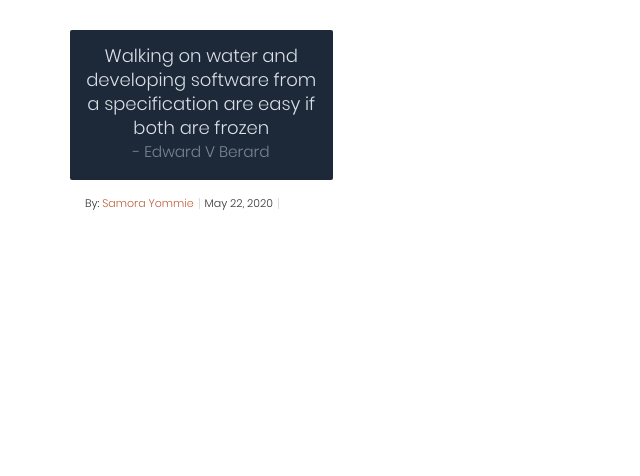
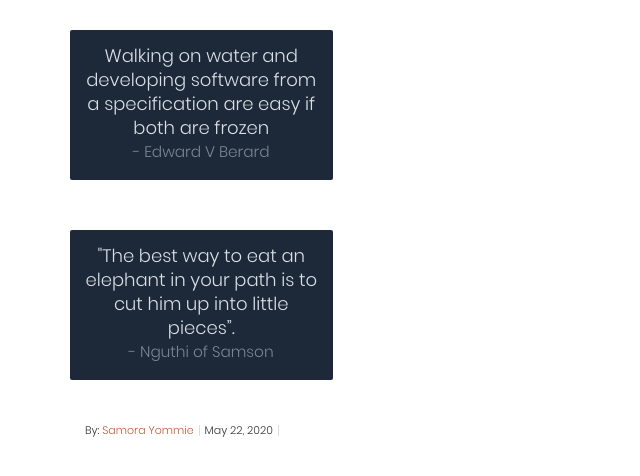
Before and after one commit to kingsam91/Collab, a plain HTML site: page index.html in a window 1280 px wide. Shown: the whole page, without its empty margins (0-640 px from the left). Drawn offline with nearby package versions, Linux system fonts and the light colour scheme.

```diff
--- a/index.html
+++ b/index.html
@@ -16,15 +16,29 @@
 							<small class="quote-author">- Edward V Berard</small>
 						</a>
 					</div>
-					<div class="my-details">
-						<ul class="my-meta">
-							<li>By: <a href="">Samora Yommie</a></li>
-							<li>May 22, 2020</li>
-						</ul>
-					</div>
+
+
 				</div>
 			</div>
 		</div>
+		<div class="row mt30">
+			<div class="col-md-3">
+				<div class="my-item my-quote">
+					<div class="quote quote-primary">
+						<a href="">
+							"The best way to eat an elephant in your path is to cut him up into little pieces”.
+					<small class="quote-author">- Nguthi of Samson</small>
+				</a>
+			</div>
+		</div>
+	</div>
+</div>
+<div class="my-details">
+	<ul class="my-meta">
+		<li>By: <a href="">Samora Yommie</a></li>
+		<li>May 22, 2020</li>
+	</ul>
+</div>
 	</div>
 
 
```
